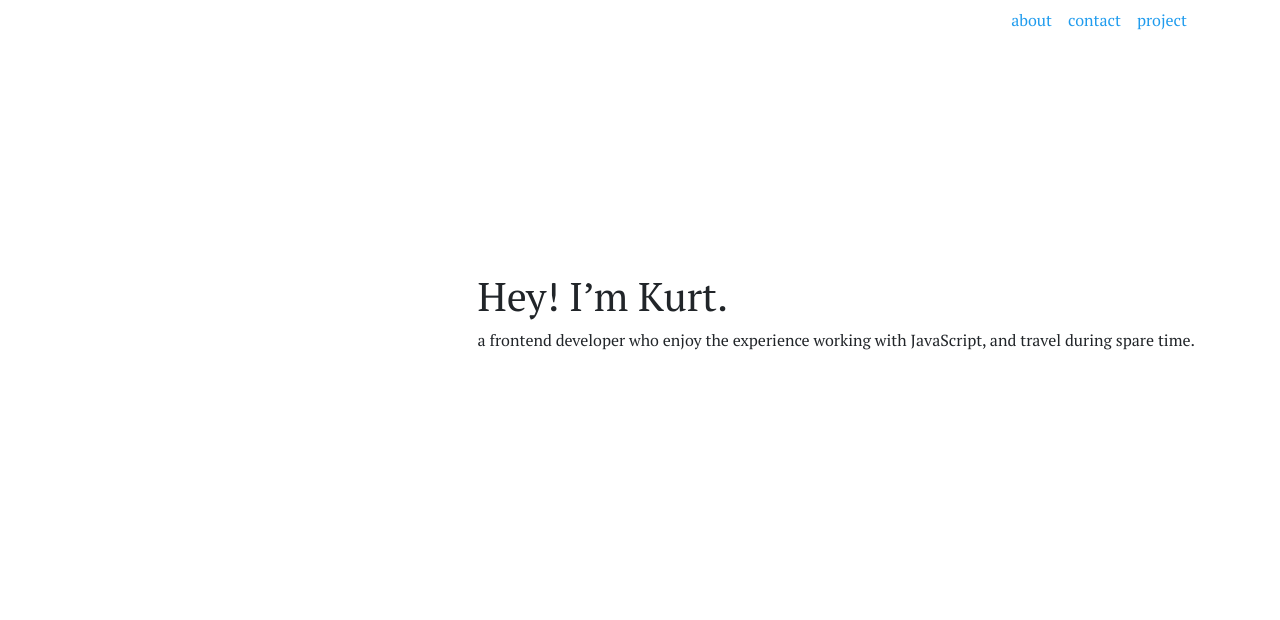
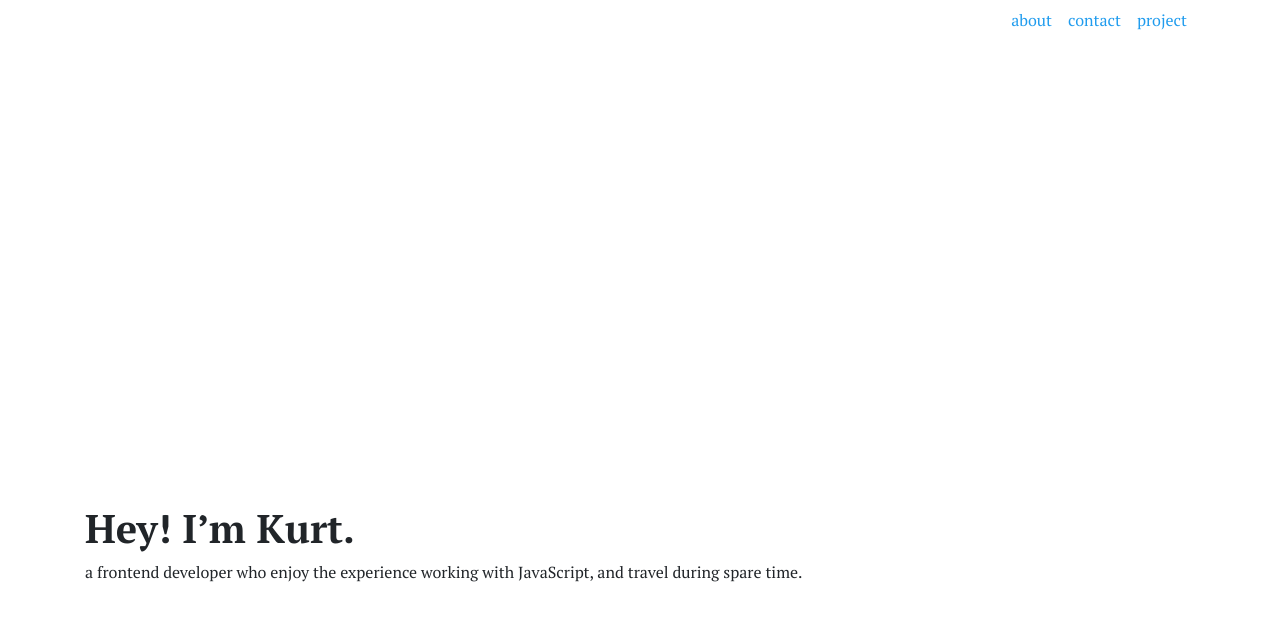
Before and after one commit to kurtobando/simple-portfolio, a Gatsby site: page / in a window 1280 px wide. Built offline with nearby package versions, Linux system fonts and the light colour scheme; Gatsby itself is replaced by a stand-in of ours.

Commit message:
set text center in smaller device

```diff
--- a/src/pages/index.js
+++ b/src/pages/index.js
@@ -17,9 +17,9 @@ const Home = () => {
     return(
         <Fragment>
             <TemplateDefault>
-                <div className="d-flex justify-content-end align-items-center" style={{ minHeight : "70vh" }}>
-                   <div>
-                       <h1>{data.site.siteMetadata.title}</h1>
+                <div className="d-flex flex-column justify-content-end" style={{ minHeight : "70vh" }}>
+                   <div className="text-center text-md-left">
+                       <h1 className="font-weight-bold">{data.site.siteMetadata.title}</h1>
                        <p>{data.site.siteMetadata.description}</p>
                    </div>
                 </div>
```
